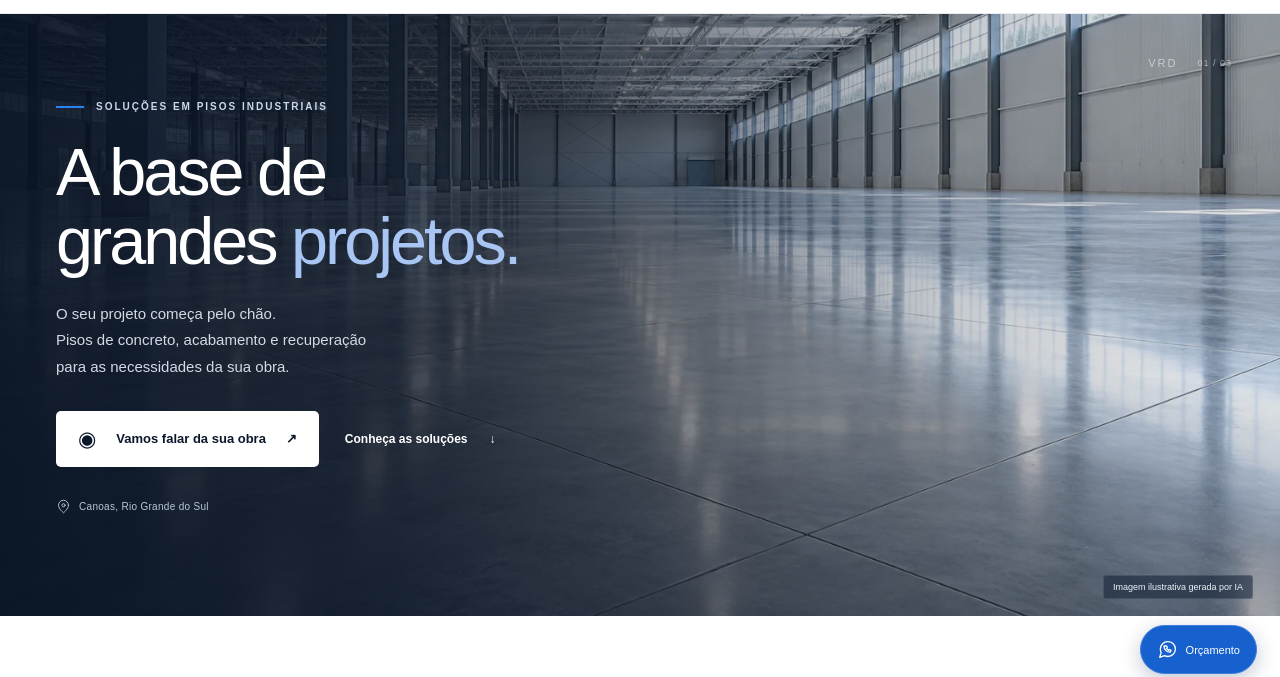
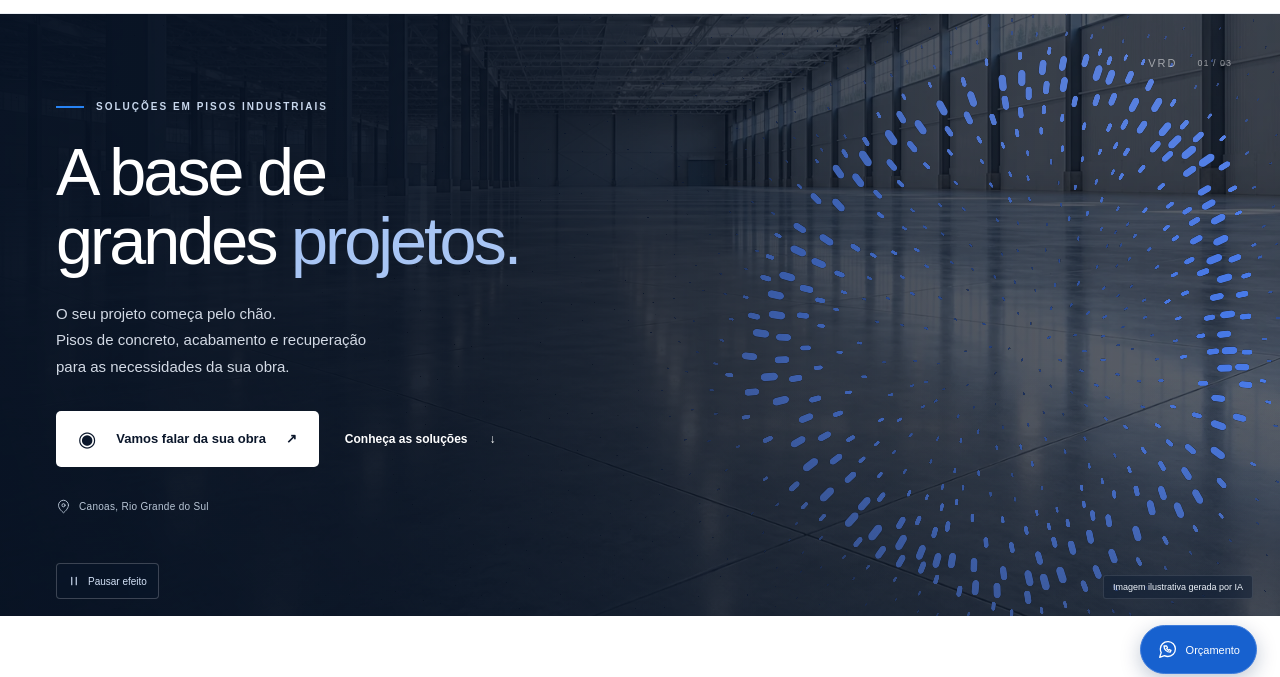
Before and after one commit to Hygorlc/site_vrdpisos, a website: page public/index.html in a window 1280 px wide. Shown: the part 104-781 px from the top of the page. Drawn offline with Linux system fonts and the light colour scheme.

Commit message:
Adicionar efeito interativo de partículas à home da VRD

```diff
--- a/package.json
+++ b/package.json
@@ -5,6 +5,6 @@
   "description": "Site institucional privado da VRD Pisos Industriais",
   "scripts": {
     "dev": "node server.cjs",
-    "build": "node --check public/app.js && node build.cjs"
+    "build": "node --check public/app.js && node --check public/cursor-ring.js && node build.cjs"
   }
 }
--- /dev/null
+++ b/public/cursor-ring.js
@@ -0,0 +1,544 @@
+/* Cursor Ring Field — Originkit. Adapted from the component supplied by the owner.
+ * Uses its analytical WebGL renderer without React or floating-point textures. */
+(() => {
+'use strict';
+const FIELD = 500
+const HALF = FIELD / 2
+const WORLD = 5
+
+
+const FOV = 40
+const MAX_POINTS = 65536
+const TAU = Math.PI * 2
+const MAX_COLORS = 5
+
+
+const NOISE = `
+vec3 mod289(vec3 x){return x-floor(x*(1.0/289.0))*289.0;}
+vec4 mod289(vec4 x){return x-floor(x*(1.0/289.0))*289.0;}
+vec4 permute(vec4 x){return mod289(((x*34.0)+1.0)*x);}
+vec4 taylorInvSqrt(vec4 r){return 1.79284291400159-0.85373472095314*r;}
+float snoise(vec3 v){
+  const vec2 C=vec2(1.0/6.0,1.0/3.0);
+  const vec4 D=vec4(0.0,0.5,1.0,2.0);
+  vec3 i=floor(v+dot(v,C.yyy));
+  vec3 x0=v-i+dot(i,C.xxx);
+  vec3 g=step(x0.yzx,x0.xyz);
+  vec3 l=1.0-g;
+  vec3 i1=min(g.xyz,l.zxy);
+  vec3 i2=max(g.xyz,l.zxy);
+  vec3 x1=x0-i1+C.xxx;
+  vec3 x2=x0-i2+C.yyy;
+  vec3 x3=x0-D.yyy;
+  i=mod289(i);
+  vec4 p=permute(permute(permute(
+      i.z+vec4(0.0,i1.z,i2.z,1.0))
+    + i.y+vec4(0.0,i1.y,i2.y,1.0))
+    + i.x+vec4(0.0,i1.x,i2.x,1.0));
+  float n_=0.142857142857;
+  vec3 ns=n_*D.wyz-D.xzx;
+  vec4 j=p-49.0*floor(p*ns.z*ns.z);
+  vec4 x_=floor(j*ns.z);
+  vec4 y_=floor(j-7.0*x_);
+  vec4 x=x_*ns.x+ns.yyyy;
+  vec4 y=y_*ns.x+ns.yyyy;
+  vec4 h=1.0-abs(x)-abs(y);
+  vec4 b0=vec4(x.xy,y.xy);
+  vec4 b1=vec4(x.zw,y.zw);
+  vec4 s0=floor(b0)*2.0+1.0;
+  vec4 s1=floor(b1)*2.0+1.0;
+  vec4 sh=-step(h,vec4(0.0));
+  vec4 a0=b0.xzyw+s0.xzyw*sh.xxyy;
+  vec4 a1=b1.xzyw+s1.xzyw*sh.zzww;
+  vec3 p0=vec3(a0.xy,h.x);
+  vec3 p1=vec3(a0.zw,h.y);
+  vec3 p2=vec3(a1.xy,h.z);
+  vec3 p3=vec3(a1.zw,h.w);
+  vec4 norm=taylorInvSqrt(vec4(dot(p0,p0),dot(p1,p1),dot(p2,p2),dot(p3,p3)));
+  p0*=norm.x;p1*=norm.y;p2*=norm.z;p3*=norm.w;
+  vec4 m=max(0.6-vec4(dot(x0,x0),dot(x1,x1),dot(x2,x2),dot(x3,x3)),0.0);
+  m=m*m;
+  return 42.0*dot(m*m,vec4(dot(p0,x0),dot(p1,x1),dot(p2,x2),dot(p3,x3)));
+}
+`
+
+const FIELD_TERMS = `
+void fieldTerms(
+    vec2 ref, vec2 ringPos, float time,
+    float ringRadius, float w1, float w2, float turb,
+    out vec2 disp, out float bandT, out float bandHot
+){
+    float dist = distance(ref, ringPos);
+
+    // Break the ring's own edge with a slow noise so it never reads as a
+    // mathematically clean circle. Only the OUTER smoothstep uses the wobbled
+    // distance — wobbling both would just translate the band.
+    float n0 = snoise(vec3(ref * 0.2 + vec2(18.4924, 72.9744), time * 0.5));
+    float dist1 = distance(ref + (n0 * 0.005), ringPos);
+
+    float t  = smoothstep(ringRadius - (w1 * 2.0), ringRadius, dist)
+             - smoothstep(ringRadius, ringRadius + w1, dist1);
+    float t2 = smoothstep(ringRadius - (w2 * 2.0), ringRadius, dist)
+             - smoothstep(ringRadius, ringRadius + w2, dist1);
+    float t3 = (1.0 - smoothstep(ringRadius, ringRadius + w2, dist)); // solid interior
+
+    t  = pow(max(t, 0.0), 2.0);
+    t2 = pow(max(t2, 0.0), 3.0);
+
+    t += t2 * 3.0;                                   // hot core of the band
+    t += t3 * 0.4;                                   // lift everything inside
+    t += snoise(vec3(ref * 30.0 + vec2(11.4924, 12.9744), time * 0.5)) * t3 * 0.5;
+
+    // Baseline shimmer, present with no ring anywhere near: this is what keeps
+    // the rest of the field alive instead of black.
+    float nS = snoise(vec3(ref * 2.0 + vec2(18.4924, 72.9744), time * 0.5));
+    t += pow((nS + 1.5) * 0.5, 2.0) * 0.6;
+
+    // Two octaves of drift plus a standing wave. The wave is scaled by the
+    // distance to the ring so the band itself stays coherent while the far
+    // field ripples.
+    float n1 = snoise(vec3(ref * 4.0 + vec2(88.494, 32.4397), time * 0.35));
+    float n2 = snoise(vec3(ref * 4.0 + vec2(50.904, 120.947), time * 0.35));
+    float n3 = snoise(vec3(ref * 20.0 + vec2(18.4924, 72.9744), time * 0.5));
+    float n4 = snoise(vec3(ref * 20.0 + vec2(50.904, 120.947), time * 0.5));
+
+    vec2 d = vec2(n1, n2) * 0.03 + vec2(n3, n4) * 0.005;
+    d.x += sin((ref.x * 20.0) + (time * 4.0)) * 0.02 * clamp(dist, 0.0, 1.0);
+    d.y += cos((ref.y * 20.0) + (time * 3.0)) * 0.02 * clamp(dist, 0.0, 1.0);
+
+    disp = d * turb;
+    bandT = t;
+    bandHot = t2;
+}
+`
+
+const RENDER_VERT = (isStatic         ) => `
+precision highp float;
+
+attribute vec2 aUV;
+attribute vec2 aRef;
+
+uniform sampler2D uState;
+uniform float uProjF;
+uniform float uAspect;
+uniform float uCamDist;
+uniform float uPointScale;
+${
+    isStatic
+        ? `uniform vec2  uRingPos;
+uniform float uRingRadius;
+uniform float uRingWidth;
+uniform float uRingWidth2;
+uniform float uTurb;
+uniform float uTime;`
+        : ``
+}
+
+varying vec2  vLocalPos;
+varying float vScale;
+varying float vEnergy;
+
+${isStatic ? NOISE : ``}
+${isStatic ? FIELD_TERMS : ``}
+
+void main(){
+${
+    isStatic
+        ? `    vec2 disp; float t; float t2;
+    fieldTerms(aRef, uRingPos, uTime * 0.5, uRingRadius, uRingWidth, uRingWidth2, uTurb, disp, t, t2);
+    vec4 state = vec4(aRef + disp, t, t * 0.5);`
+        : `    vec4 state = texture2D(uState, aUV);`
+}
+
+    vLocalPos = state.xy;
+    vScale    = state.z;
+    vEnergy   = state.w;
+
+    vec2 world = state.xy * ${WORLD.toFixed(1)};
+
+    gl_Position = vec4(world.x * uProjF / uAspect, world.y * uProjF, 0.0, uCamDist);
+
+    gl_PointSize = max(vScale, 0.0) * 7.0 * uPointScale;
+}
+`
+
+const RENDER_FRAG = `
+precision highp float;
+
+varying vec2  vLocalPos;
+varying float vScale;
+varying float vEnergy;
+
+uniform vec3  uColors[${MAX_COLORS}];
+uniform int   uColorCount;
+uniform vec2  uRingPos;
+uniform float uTime;
+
+${NOISE}
+
+float sdRoundBox(in vec2 p, in vec2 b, in float r){
+    vec2 q = abs(p) - b + r;
+    return min(max(q.x, q.y), 0.0) + length(max(q, 0.0)) - r;
+}
+
+vec2 rotate(vec2 v, float a){
+    float s = sin(a);
+    float c = cos(a);
+    return mat2(c, s, -s, c) * v;
+}
+
+void main(){
+    float noiseAngle = snoise(vec3(vLocalPos * 10.0 + vec2(18.4924, 72.9744), uTime * 0.85));
+    float noiseColor = snoise(vec3(vLocalPos * 2.0  + vec2(74.664,  91.556),  uTime * 0.5));
+    noiseColor = (noiseColor + 1.0) * 0.5;
+
+    float angle = atan(vLocalPos.y - uRingPos.y, vLocalPos.x - uRingPos.x);
+
+    vec2 uv = gl_PointCoord.xy - vec2(0.5);
+    uv.y *= -1.0;
+    uv = rotate(uv, -angle + (noiseAngle * 0.5));
+
+    float p = smoothstep(0.0, 0.75, pow(noiseColor, 2.0));
+    vec3 color = uColors[0];
+    for (int i = 0; i < ${MAX_COLORS - 1}; i++) {
+        if (i < uColorCount - 1) {
+            float span = 1.0 / float(uColorCount - 1);
+            float t = clamp((p - float(i) * span) / span, 0.0, 1.0);
+            color = mix(color, uColors[i + 1], t);
+        }
+    }
+
+    float d = sdRoundBox(uv, vec2(0.5, 0.2), 0.25);
+    float mask = (1.0 - smoothstep(0.0, 0.1, d));
+
+    float a = mask * smoothstep(0.1, 0.2, vScale);
+    if (a < 0.01) discard;
+
+    color = clamp(color, 0.0, 1.0);
+    color *= clamp(vEnergy, 0.0, 1.0);
+
+    gl_FragColor = vec4(color, clamp(a, 0.0, 1.0));
+}
+`
+
+function compile(gl     , type        , src        ) {
+    const sh = gl.createShader(type)
+    gl.shaderSource(sh, src)
+    gl.compileShader(sh)
+    if (!gl.getShaderParameter(sh, gl.COMPILE_STATUS)) {
+        const log = gl.getShaderInfoLog(sh)
+        gl.deleteShader(sh)
+        throw new Error(log || "shader compile failed")
+    }
+    return sh
+}
+
+function program(gl     , vs        , fs        , names          ) {
+    const prog = gl.createProgram()
+    const v = compile(gl, gl.VERTEX_SHADER, vs)
+    const f = compile(gl, gl.FRAGMENT_SHADER, fs)
+    gl.attachShader(prog, v)
+    gl.attachShader(prog, f)
+    gl.linkProgram(prog)
+    gl.deleteShader(v)
+    gl.deleteShader(f)
+    if (!gl.getProgramParameter(prog, gl.LINK_STATUS)) {
+        const log = gl.getProgramInfoLog(prog)
+        gl.deleteProgram(prog)
+        throw new Error(log || "program link failed")
+    }
+    const u                      = {}
+    const nulls           = []
+    for (const n of names) {
+        const loc = gl.getUniformLocation(prog, n)
+        if (loc === null) nulls.push(n)
+        u[n] = loc
+    }
+    return { prog, u, nulls }
+}
+
+function mulberry32(a        ) {
+    return function () {
+        a |= 0
+        a = (a + 0x6d2b79f5) | 0
+        let t = Math.imul(a ^ (a >>> 15), 1 | a)
+        t = (t + Math.imul(t ^ (t >>> 7), 61 | t)) ^ t
+        return ((t ^ (t >>> 14)) >>> 0) / 4294967296
+    }
+}
+
+const linMap = (x        , a        , b        , c        , d        ) =>
+    ((x - a) * (d - c)) / (b - a) + c
+
+function poissonDisk(
+    size        ,
+    minD        ,
+    maxD        ,
+    tries        ,
+    rand
+) {
+    const cell = minD / Math.SQRT2
+    const gw = Math.ceil(size / cell)
+    const gh = Math.ceil(size / cell)
+    const grid = new Int32Array(gw * gh).fill(-1)
+    const px           = []
+    const py           = []
+    const active           = []
+    const minD2 = minD * minD
+
+    const add = (x        , y        ) => {
+        const i = px.length
+        px.push(x)
+        py.push(y)
+        grid[((y / cell) | 0) * gw + ((x / cell) | 0)] = i
+        active.push(i)
+    }
+
+    add(rand() * size, rand() * size)
+
+    while (active.length > 0 && px.length < MAX_POINTS) {
+        const ai = (rand() * active.length) | 0
+        const idx = active[ai]
+        let placed = false
+        for (let t = 0; t < tries; t++) {
+            const ang = rand() * TAU
+            const r = minD + (maxD - minD) * rand()
+            const nx = px[idx] + Math.cos(ang) * r
+            const ny = py[idx] + Math.sin(ang) * r
+            if (nx < 0 || ny < 0 || nx >= size || ny >= size) continue
+            const cx = (nx / cell) | 0
+            const cy = (ny / cell) | 0
+            let ok = true
+            for (let j = Math.max(0, cy - 2); j <= Math.min(gh - 1, cy + 2) && ok; j++) {
+                for (let i = Math.max(0, cx - 2); i <= Math.min(gw - 1, cx + 2); i++) {
+                    const q = grid[j * gw + i]
+                    if (q < 0) continue
+                    const dx = px[q] - nx
+                    const dy = py[q] - ny
+                    if (dx * dx + dy * dy < minD2) {
+                        ok = false
+                        break
+                    }
+                }
+            }
+            if (ok) {
+                add(nx, ny)
+                placed = true
+                break
+            }
+        }
+        if (!placed) {
+            active[ai] = active[active.length - 1]
+            active.pop()
+        }
+    }
+    return { px, py, count: px.length }
+}
+
+function buildField(density        ) {
+    const rand = mulberry32(0x9e3779b9)
+    const minD = linMap(density, 0, 300, 10, 2)
+    const maxD = linMap(density, 0, 300, 11, 3)
+    const { px, py, count } = poissonDisk(FIELD, minD, maxD, 20, rand)
+
+    let texSize = 8
+    while (texSize * texSize < count) texSize *= 2
+
+    const refs = new Float32Array(texSize * texSize * 4)
+    const aUV = new Float32Array(count * 2)
+    const aRef = new Float32Array(count * 2)
+    for (let i = 0; i < count; i++) {
+        const x = (px[i] - HALF) / HALF
+        const y = (py[i] - HALF) / HALF
+        refs[i * 4 + 0] = x
+        refs[i * 4 + 1] = y
+        aRef[i * 2 + 0] = x
+        aRef[i * 2 + 1] = y
+
+        aUV[i * 2 + 0] = ((i % texSize) + 0.5) / texSize
+        aUV[i * 2 + 1] = (Math.floor(i / texSize) + 0.5) / texSize
+    }
+    return { count, texSize, refs, aUV, aRef }
+}
+
+function valueNoise1(x        , seed        ) {
+    const i = Math.floor(x)
+    const f = x - i
+    const h = (n        ) => {
+        const s = Math.sin((n + seed) * 127.1) * 43758.5453
+        return s - Math.floor(s)
+    }
+    const u = f * f * (3 - 2 * f)
+    return h(i) * (1 - u) + h(i + 1) * u
+}
+
+
+const hero = document.querySelector('.hero');
+const canvas = document.querySelector('.hero-particles');
+const toggle = document.querySelector('.hero-motion-toggle');
+if (!hero || !canvas || !toggle) return;
+
+const reducedMotion = matchMedia('(prefers-reduced-motion: reduce)');
+const compact = matchMedia('(max-width: 800px)');
+const coarse = matchMedia('(pointer: coarse)');
+const gl = canvas.getContext('webgl', {
+    alpha: true, antialias: false, depth: false, stencil: false,
+    premultipliedAlpha: false, powerPreference: 'low-power',
+});
+if (!gl) return; // Keep the existing hero image when WebGL is unavailable.
+
+// Keep only particles that can enter the visible camera frustum. This retains
+// the supplied Poisson distribution while avoiding work on offscreen particles.
+const field = buildField(300);
+const projection = 1 / Math.tan(FOV * Math.PI / 360);
+const camera = 1.6;
+const palette = new Float32Array([
+    0.44, 0.60, 1.0, 0.18, 0.44, 0.98, 0.52, 0.23, 0.63,
+    0, 0, 0, 0, 0, 0,
+]);
+let renderer, buffer, count = 0, width = 1, height = 1, dpr = 1;
+let frame = 0, lastFrame = 0, time = 8, ready = false;
+let inView = true, pageActive = true, userPaused = false;
+let pointerInside = false, pointerX = 0, pointerY = 0;
+let ringX = compact.matches ? 0.045 : 0.14, ringY = 0;
+
+function setup() {
+    renderer = program(gl, RENDER_VERT(true), RENDER_FRAG, [
+        'uProjF', 'uAspect', 'uCamDist', 'uPointScale', 'uRingPos',
+        'uRingRadius', 'uRingWidth', 'uRingWidth2', 'uTurb', 'uTime',
+        'uColors[0]', 'uColorCount',
+    ]);
+    buffer = gl.createBuffer();
+    const location = gl.getAttribLocation(renderer.prog, 'aRef');
+    gl.bindBuffer(gl.ARRAY_BUFFER, buffer);
+    gl.enableVertexAttribArray(location);
+    gl.vertexAttribPointer(location, 2, gl.FLOAT, false, 0, 0);
+    gl.disable(gl.DEPTH_TEST);
+    gl.enable(gl.BLEND);
+    gl.blendFuncSeparate(gl.SRC_ALPHA, gl.ONE_MINUS_SRC_ALPHA, gl.ONE, gl.ONE_MINUS_SRC_ALPHA);
+    gl.clearColor(0, 0, 0, 0);
+    ready = true;
+    resize();
+    hero.classList.add('has-ring-effect');
+    syncMotion();
+}
+
+function resize() {
+    if (!ready) return;
+    const bounds = hero.getBoundingClientRect();
+    width = Math.max(1, bounds.width);
+    height = Math.max(1, bounds.height);
+    dpr = Math.min(devicePixelRatio || 1, compact.matches ? 1.25 : 1.5);
+    canvas.width = Math.round(width * dpr);
+    canvas.height = Math.round(height * dpr);
+    const halfY = camera / (projection * WORLD);
+    const halfX = halfY * width / height;
+    const visible = [];
+    for (let i = 0; i < field.aRef.length; i += 2) {
+        const x = field.aRef[i], y = field.aRef[i + 1];
+        if (Math.abs(x) < halfX + 0.07 && Math.abs(y) < halfY + 0.07) {
+            visible.push(x, y);
+        }
+    }
+    count = visible.length / 2;
+    gl.bindBuffer(gl.ARRAY_BUFFER, buffer);
+    gl.bufferData(gl.ARRAY_BUFFER, new Float32Array(visible), gl.STATIC_DRAW);
+    draw();
+}
+
+function draw() {
+    if (!ready) return;
+    const u = renderer.u;
+    const small = compact.matches;
+    gl.viewport(0, 0, canvas.width, canvas.height);
+    gl.clear(gl.COLOR_BUFFER_BIT);
+    gl.useProgram(renderer.prog);
+    gl.uniform1f(u.uProjF, projection);
+    gl.uniform1f(u.uAspect, width / height);
+    gl.uniform1f(u.uCamDist, camera);
+    gl.uniform1f(u.uPointScale, (height / 602) * dpr * (small ? 0.30 : 0.46));
+    gl.uniform2f(u.uRingPos, ringX, ringY);
+    gl.uniform1f(u.uRingRadius, (small ? 0.068 : 0.095) + 0.008 * Math.sin(time));
+    gl.uniform1f(u.uRingWidth, small ? 0.045 : 0.07);
+    gl.uniform1f(u.uRingWidth2, 0.025);
+    gl.uniform1f(u.uTurb, 0.8);
+    gl.uniform1f(u.uTime, time);
+    gl.uniform3fv(u['uColors[0]'], palette);
+    gl.uniform1i(u.uColorCount, 3);
+    gl.drawArrays(gl.POINTS, 0, count);
+}
+
+function shouldAnimate() {
+    return ready && inView && pageActive && !document.hidden && !userPaused && !reducedMotion.matches;
+}
+function stop() {
+    cancelAnimationFrame(frame);
+    frame = 0;
+    lastFrame = 0;
+}
+function animate(now) {
+    frame = 0;
+    if (!shouldAnimate()) return;
+    const interval = 1000 / (coarse.matches ? 24 : 30);
+    if (!lastFrame || now - lastFrame >= interval - 1) {
+        const delta = lastFrame ? Math.min((now - lastFrame) / 1000, 0.08) : 1 / 30;
+        lastFrame = now;
+        time += delta * 0.18;
+        const following = pointerInside && !coarse.matches;
+        const centerX = compact.matches ? 0.045 : 0.14;
+        const targetX = following ? pointerX : centerX + (valueNoise1(time * 0.4, 12) - 0.5) * 0.055;
+        const targetY = following ? pointerY : (valueNoise1(time * 0.4, 78) - 0.5) * 0.045;
+        const easing = 1 - Math.exp(-delta * (following ? 6 : 1.2));
+        ringX += (targetX - ringX) * easing;
+        ringY += (targetY - ringY) * easing;
+        draw();
+    }
+    frame = requestAnimationFrame(animate);
+}
+function syncMotion() {
+    stop();
+    toggle.hidden = !ready || reducedMotion.matches;
+    toggle.setAttribute('aria-pressed', String(userPaused));
+    toggle.setAttribute('aria-label', userPaused ? 'Retomar animação de partículas' : 'Pausar animação de partículas');
+    toggle.querySelector('span').textContent = userPaused ? 'Retomar efeito' : 'Pausar efeito';
+    if (shouldAnimate()) frame = requestAnimationFrame(animate);
+}
+function fallback() {
+    ready = false;
+    stop();
+    hero.classList.remove('has-ring-effect');
+    toggle.hidden = true;
+}
+
+hero.addEventListener('pointermove', event => {
+    if (!ready || reducedMotion.matches || userPaused || event.pointerType === 'touch') return;
+    const rect = canvas.getBoundingClientRect();
+    pointerX = ((event.clientX - rect.left) / width * 2 - 1) * camera * (width / height) / (projection * WORLD);
+    pointerY = (1 - (event.clientY - rect.top) / height * 2) * camera / (projection * WORLD);
+    pointerInside = true;
+}, {passive: true});
+hero.addEventListener('pointerleave', () => { pointerInside = false; });
+hero.addEventListener('pointercancel', () => { pointerInside = false; });
+toggle.addEventListener('click', () => { userPaused = !userPaused; syncMotion(); });
+reducedMotion.addEventListener('change', syncMotion);
+compact.addEventListener('change', () => {
+    ringX = compact.matches ? 0.045 : 0.14;
+    ringY = 0;
+    pointerInside = false;
+    resize();
+});
+document.addEventListener('visibilitychange', syncMotion);
+window.addEventListener('pagehide', () => { pageActive = false; stop(); });
+window.addEventListener('pageshow', () => { pageActive = true; syncMotion(); });
+canvas.addEventListener('webglcontextlost', event => { event.preventDefault(); fallback(); });
+canvas.addEventListener('webglcontextrestored', () => { try { setup(); } catch { fallback(); } });
+if ('IntersectionObserver' in window) {
+    new IntersectionObserver(entries => {
+        inView = entries[0].isIntersecting;
+        syncMotion();
+    }).observe(hero);
+}
+if ('ResizeObserver' in window) new ResizeObserver(resize).observe(hero);
+else window.addEventListener('resize', resize, {passive: true});
+try { setup(); } catch { fallback(); }
+})();
--- a/public/index.html
+++ b/public/index.html
@@ -19,6 +19,7 @@
   <link rel="stylesheet" href="/styles.css">
   <script type="application/ld+json">{"@context":"https://schema.org","@type":"HomeAndConstructionBusiness","name":"VRD Pisos Industriais LTDA","url":"https://vrd-pisos-industriais.hygorlc92.chatgpt.site/","logo":"https://vrd-pisos-industriais.hygorlc92.chatgpt.site/assets/vrd-logo.webp","address":{"@type":"PostalAddress","streetAddress":"Rua Moacyr Domingues, 22 — São José","addressLocality":"Canoas","addressRegion":"RS","addressCountry":"BR"},"sameAs":["https://www.instagram.com/vrd.pisosindustriais/"],"email":"vrdpisosindustriais@gmail.com"}</script>
   <script src="/app.js" defer></script>
+  <script src="/cursor-ring.js" defer></script>
 </head>
 <body>
   <a class="skip-link" href="#conteudo">Pular para o conteúdo</a>
@@ -37,6 +38,7 @@
     <section id="inicio" aria-labelledby="hero-heading">
       <div class="hero">
         <img class="hero-image" src="/assets/industrial-reference.webp" alt="Referência ilustrativa de galpão com piso de concreto polido; imagem gerada por IA" width="1536" height="1024" fetchpriority="high">
+        <canvas class="hero-particles" aria-hidden="true"></canvas>
         <div class="hero-shade"></div>
         <div class="container hero-content">
           <div class="eyebrow light"><span class="short-line"></span> SOLUÇÕES EM PISOS INDUSTRIAIS</div>
@@ -45,6 +47,7 @@
           <div class="hero-actions"><a class="button button-white" href="#contato"><span class="wa-icon" aria-hidden="true">◉</span> Vamos falar da sua obra <span aria-hidden="true">↗</span></a><a class="text-link light" href="#servicos">Conheça as soluções <span aria-hidden="true">↓</span></a></div>
           <div class="hero-location"><svg viewBox="0 0 24 24" aria-hidden="true"><path d="M20 10c0 6-8 12-8 12S4 16 4 10a8 8 0 1 1 16 0Z"/><circle cx="12" cy="10" r="2.5"/></svg> Canoas, Rio Grande do Sul</div>
         </div>
+        <button class="hero-motion-toggle" type="button" aria-label="Pausar animação de partículas" aria-pressed="false" hidden><svg viewBox="0 0 16 16" aria-hidden="true"><path class="pause-symbol" d="M5 3v10M11 3v10"/><path class="play-symbol" d="m5 3 7 5-7 5Z"/></svg><span>Pausar efeito</span></button>
         <span class="image-disclosure">Imagem ilustrativa gerada por IA</span>
         <div class="hero-corner" aria-hidden="true">VRD <span>01 / 03</span></div>
       </div>
```
Also changed, not shown: README.md, public/styles.css.
